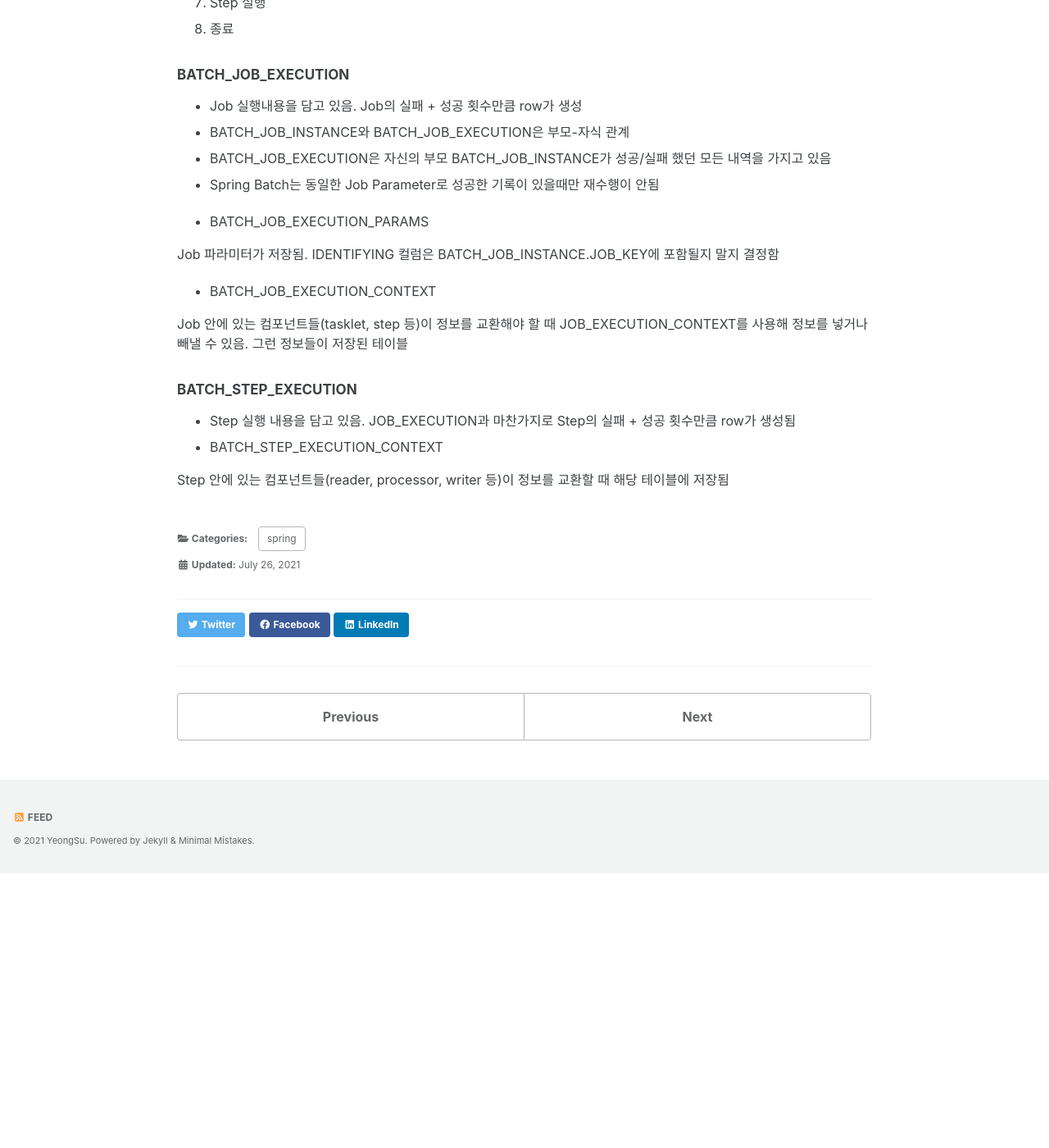
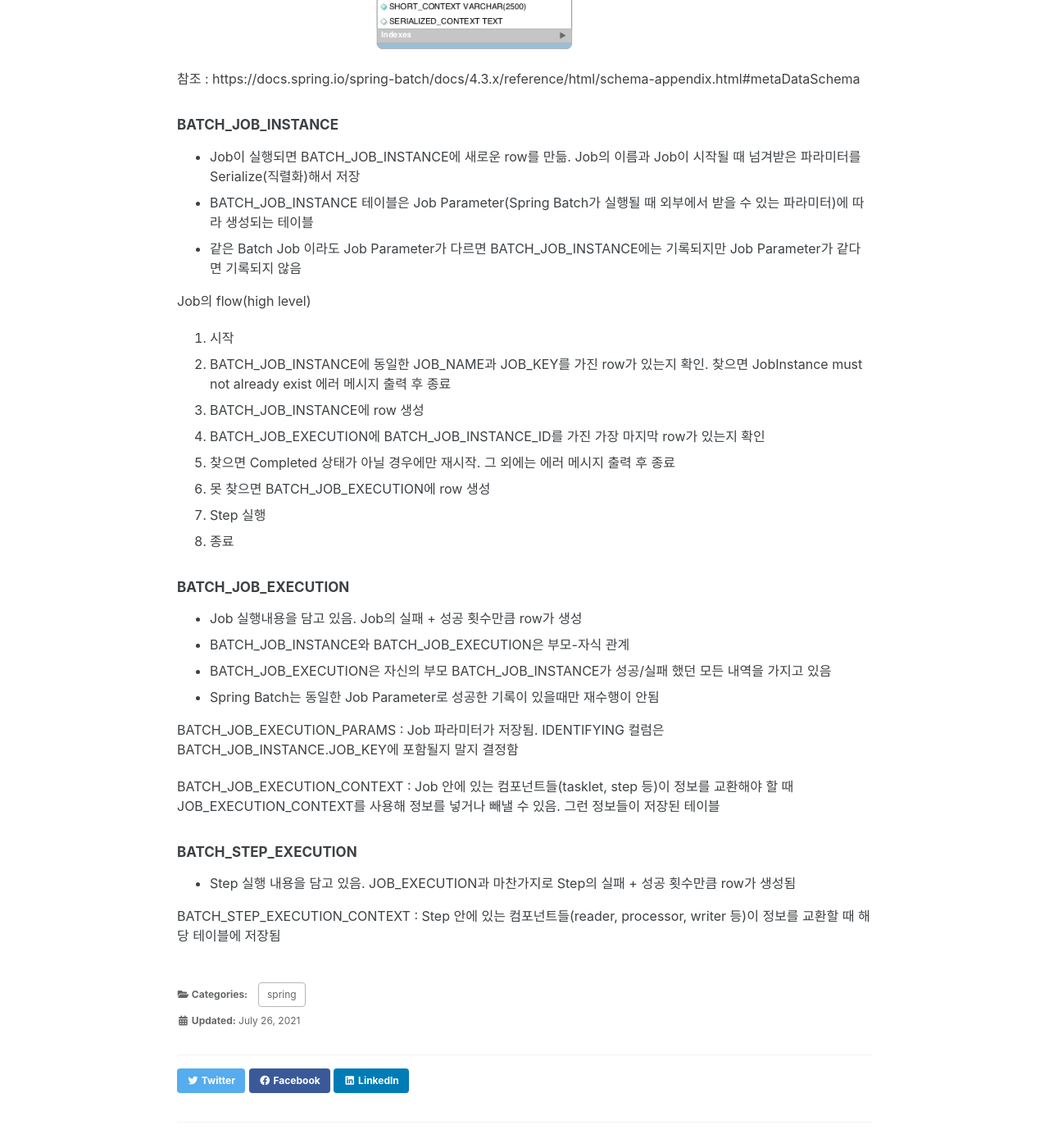
Before and after one commit to cys779988/cys779988.github.io, a Jekyll site: the page built from _posts/2021-07-26-SpringBatch(2).md, in a window 1280 px wide and 1400 px high, scrolled down 744 px. Shown: the whole window at 82% size. Built offline with Jekyll 4.4.1, drawn with Linux system fonts in a browser that asks for light colours; cached includes are drawn as plain includes; before the commit the page ends 1809 px from its top, so only the background shows below that.

Commit message:
Update 2021-07-26-SpringBatch(2).md

```diff
--- a/_posts/2021-07-26-SpringBatch(2).md
+++ b/_posts/2021-07-26-SpringBatch(2).md
@@ -6,6 +6,8 @@ categories:
 ---
 
 ## Spring Batch Metadata
+
+<img src="https://cys779988.github.io/assets/img/springbatch-2.PNG">
 
 참조 : https://docs.spring.io/spring-batch/docs/4.3.x/reference/html/schema-appendix.html#metaDataSchema
 
@@ -32,16 +34,12 @@ Job의 flow(high level)
 - BATCH_JOB_EXECUTION은 자신의 부모 BATCH_JOB_INSTANCE가 성공/실패 했던 모든 내역을 가지고 있음
 - Spring Batch는 동일한 Job Parameter로 성공한 기록이 있을때만 재수행이 안됨
 
-- BATCH_JOB_EXECUTION_PARAMS
 
-Job 파라미터가 저장됨. IDENTIFYING 컬럼은 BATCH_JOB_INSTANCE.JOB_KEY에 포함될지 말지 결정함
+BATCH_JOB_EXECUTION_PARAMS : Job 파라미터가 저장됨. IDENTIFYING 컬럼은 BATCH_JOB_INSTANCE.JOB_KEY에 포함될지 말지 결정함
 
-- BATCH_JOB_EXECUTION_CONTEXT
-
-Job 안에 있는 컴포넌트들(tasklet, step 등)이 정보를 교환해야 할 때 JOB_EXECUTION_CONTEXT를 사용해 정보를 넣거나 빼낼 수 있음. 그런 정보들이 저장된 테이블
+BATCH_JOB_EXECUTION_CONTEXT : Job 안에 있는 컴포넌트들(tasklet, step 등)이 정보를 교환해야 할 때 JOB_EXECUTION_CONTEXT를 사용해 정보를 넣거나 빼낼 수 있음. 그런 정보들이 저장된 테이블
 
 #### BATCH_STEP_EXECUTION
 - Step 실행 내용을 담고 있음. JOB_EXECUTION과 마찬가지로 Step의 실패 + 성공 횟수만큼 row가 생성됨
-- BATCH_STEP_EXECUTION_CONTEXT
 
-Step 안에 있는 컴포넌트들(reader, processor, writer 등)이 정보를 교환할 때 해당 테이블에 저장됨
+BATCH_STEP_EXECUTION_CONTEXT : Step 안에 있는 컴포넌트들(reader, processor, writer 등)이 정보를 교환할 때 해당 테이블에 저장됨
```
